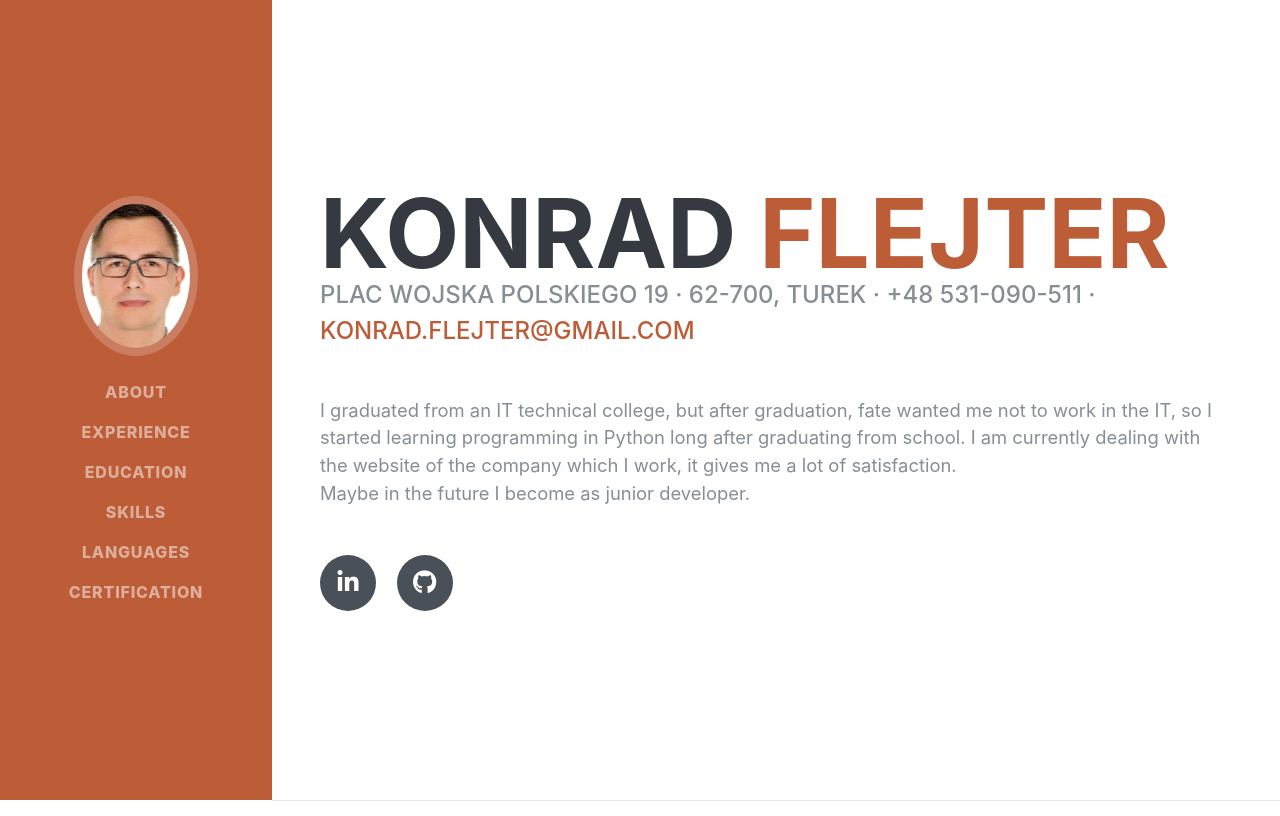
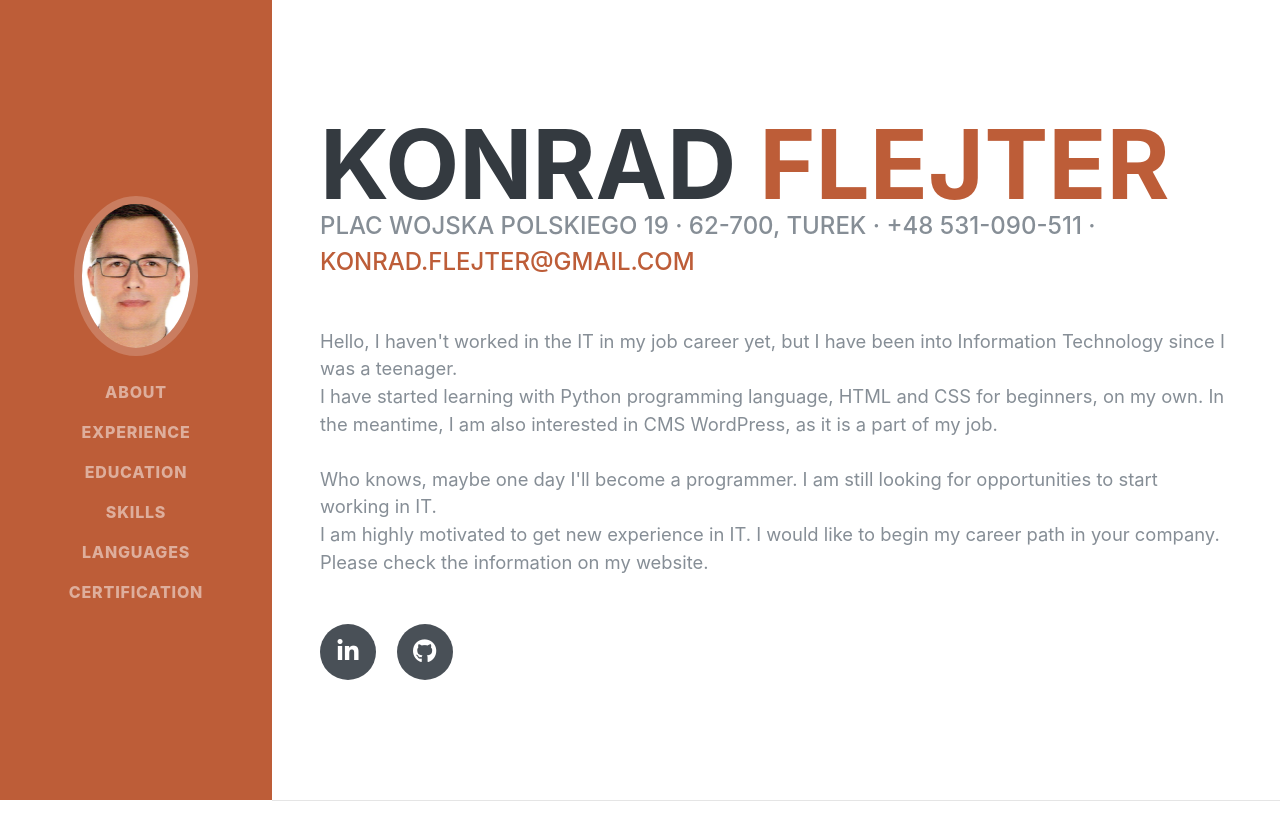
Before and after one commit to konfle/Django-cv, a Django app: page / in a window 1280 px wide. Shown: the top 816 px of the page. Run offline with Django 3.2, Linux system fonts and the light colour scheme; some libraries are stand-ins or nearby versions; some web fonts are replaced.

Commit message:
remove / from url and change about section

```diff
--- a/portfolio/templates/portfolio/index.html
+++ b/portfolio/templates/portfolio/index.html
@@ -40,10 +40,10 @@
         <img class="img-fluid img-profile rounded-circle mx-auto mb-2" src="{% static 'img/KF.png' %}" alt="">
 	  </span>
 	 </a>
-    <button class="navbar-toggler" type="button" data-toggle="collapse" data-target="#navbarSupportedContent" aria-controls="navbarSupportedContent" aria-expanded="false" aria-label="Toggle navigation">
-	<span class="navbar-toggler-icon"></span>
-	</button>
-    <div class="collapse navbar-collapse" id="navbarSupportedContent">
+	 <button class="navbar-toggler" type="button" data-toggle="collapse" data-target="#navbarSupportedContent" aria-controls="navbarSupportedContent" aria-expanded="false" aria-label="Toggle navigation">
+	 <span class="navbar-toggler-icon"></span>
+	 </button>
+     <div class="collapse navbar-collapse" id="navbarSupportedContent">
       <ul class="navbar-nav">
         <li class="nav-item">
           <a class="nav-link js-scroll-trigger" href="{% url 'portfolio:about' %}">About</a>
@@ -77,8 +77,11 @@
         <div class="subheading mb-5">Plac Wojska Polskiego 19 · 62-700, Turek · +48 531-090-511 ·
           <a href="mailto:name@email.com">konrad.flejter@gmail.com</a>
         </div>
-        <p class="lead mb-5">I graduated from an IT technical college, but after graduation, fate wanted me not to work in the IT, so I started learning programming in Python long after graduating from school. I am currently dealing with the website of the company which I work, it gives me a lot of satisfaction.<br>
-							 Maybe in the future I become as junior developer.</p>
+        <p class="lead mb-5">Hello, I haven't worked in the IT in my job career yet, but I have been into Information Technology since I was a teenager.</br>
+							 I have started learning with Python programming language, HTML and CSS for beginners, on my own. In the meantime, I am also interested in CMS WordPress, as it is a part of my job.</br></br>
+							 Who knows, maybe one day I'll become a programmer. I am still looking for opportunities to start working in IT. </br>
+							 I am highly motivated to get new experience in IT. I would like to begin my career path in your company.</br>
+							 Please check the information on my website. </p>
         <div class="social-icons">
           <a href="https://www.linkedin.com/in/konrad-flejter/">
             <i class="fab fa-linkedin-in"></i>
@@ -86,6 +89,7 @@
           <a href="https://github.com/konfle">
             <i class="fab fa-github"></i>
           </a>
+		  <span class="iconify" data-icon="simple-icons:codewars" data-inline="false"></span>
         </div>
       </div>
     </section>
@@ -165,6 +169,15 @@
             <span class="text-primary">August 2006 - May 2010</span>
           </div>
         </div>
+		<div class="resume-item d-flex flex-column flex-md-row justify-content-between mb-5">
+          <div class="resume-content">
+            <h3 class="mb-0">Akademia Humanistyczno-Ekonomiczna w Łodzi</h3>
+            <div class="subheading mb-3">Information and Communications Technology</div>
+          </div>
+          <div class="resume-date text-md-right">
+            <span class="text-primary">at present</span>
+          </div>
+        </div>
       </div>
     </section>
 
@@ -174,7 +187,7 @@
       <div class="w-100">
         <h2 class="mb-5">Skills</h2>
 
-        <div class="subheading mb-3">Programming Languages &amp; Tools</div>
+        <div class="subheading mb-3">Basic Knowlage of Programming Languages &amp; Tools</div>
         <ul class="list-inline dev-icons">
           <li class="list-inline-item">
             <i class="fab fa-html5"></i>
@@ -191,13 +204,15 @@
           <li class="list-inline-item">
             <i class="fab fa-wordpress"></i>
           </li>
-          <li class="list-inline-item">
+        </ul>
+		<div class="subheading mb-3">Basic Knowlage of Operating Systems</div>
+		<ul class="list-inline dev-icons">
+		<li class="list-inline-item">
             <i class="fab fa-windows"></i>
           </li>
 		  <li class="list-inline-item">
             <i class="fab fa-linux"></i>
           </li>
-        </ul>
       </div>
     </section>
 
@@ -208,14 +223,17 @@
         <h2 class="mb-5">languages</h2>
         <ul class="fa-ul mb-0">
           <li>
-            <i class="pl flag"></i>
-            Polish - native</li>
-          <li>
             <i class="gb uk flag"></i>
-            English - pre-intermediate</li>
+            English - pre-intermediate
+		  </li>
           <li>
             <i class="de flag"></i>
-            German - pre-intermediate</li>
+            German - pre-intermediate
+		  </li>
+		  <li>
+            <i class="pl flag"></i>
+            Polish - native
+		  </li>
         </ul>
       </div>
     </section>
--- a/portfolio/templates/portfolio/navbar.html
+++ b/portfolio/templates/portfolio/navbar.html
@@ -38,9 +38,9 @@
             <img class="img-fluid img-profile rounded-circle mx-auto mb-2" src="{% static 'img/KF.png' %}" alt="">
         </span>
         </a>
-        <button class="navbar-toggler" type="button" data-toggle="collapse" data-target="#navbarSupportedContent" aria-controls="navbarSupportedContent" aria-expanded="false" aria-label="Toggle navigation">
-        <span class="navbar-toggler-icon"></span>
-        </button>
+		<button class="navbar-toggler" type="button" data-toggle="collapse" data-target="#navbarSupportedContent" aria-controls="navbarSupportedContent" aria-expanded="false" aria-label="Toggle navigation">
+		<span class="navbar-toggler-icon"></span>
+		</button>
         <div class="collapse navbar-collapse" id="navbarSupportedContent">
         <ul class="navbar-nav">
             <li class="nav-item">
--- a/portfolio/urls.py
+++ b/portfolio/urls.py
@@ -4,10 +4,10 @@ from django.urls import path,include
 app_name = 'portfolio'
 urlpatterns = [
     path('', views.index, name='index'),
-    path('about/',views.about, name="about" ),
-    path('experience/',views.experience, name="experience" ),
-    path('education/',views.education, name="education" ),
-    path('skills/',views.skills, name="skills" ),
-    path('languages/',views.languages, name="languages" ),
+    path('about',views.about, name="about" ),
+    path('experience',views.experience, name="experience" ),
+    path('education',views.education, name="education" ),
+    path('skills',views.skills, name="skills" ),
+    path('languages',views.languages, name="languages" ),
     path('certification',views.certification, name="certification" ),
     ]
```
Also changed, not shown: portfolio/templates/portfolio/about.html (+5 -2 lines), portfolio/templates/portfolio/education.html (+9 -0 lines), portfolio/templates/portfolio/languages.html (+8 -5 lines), portfolio/templates/portfolio/skills.html (+5 -3 lines).
